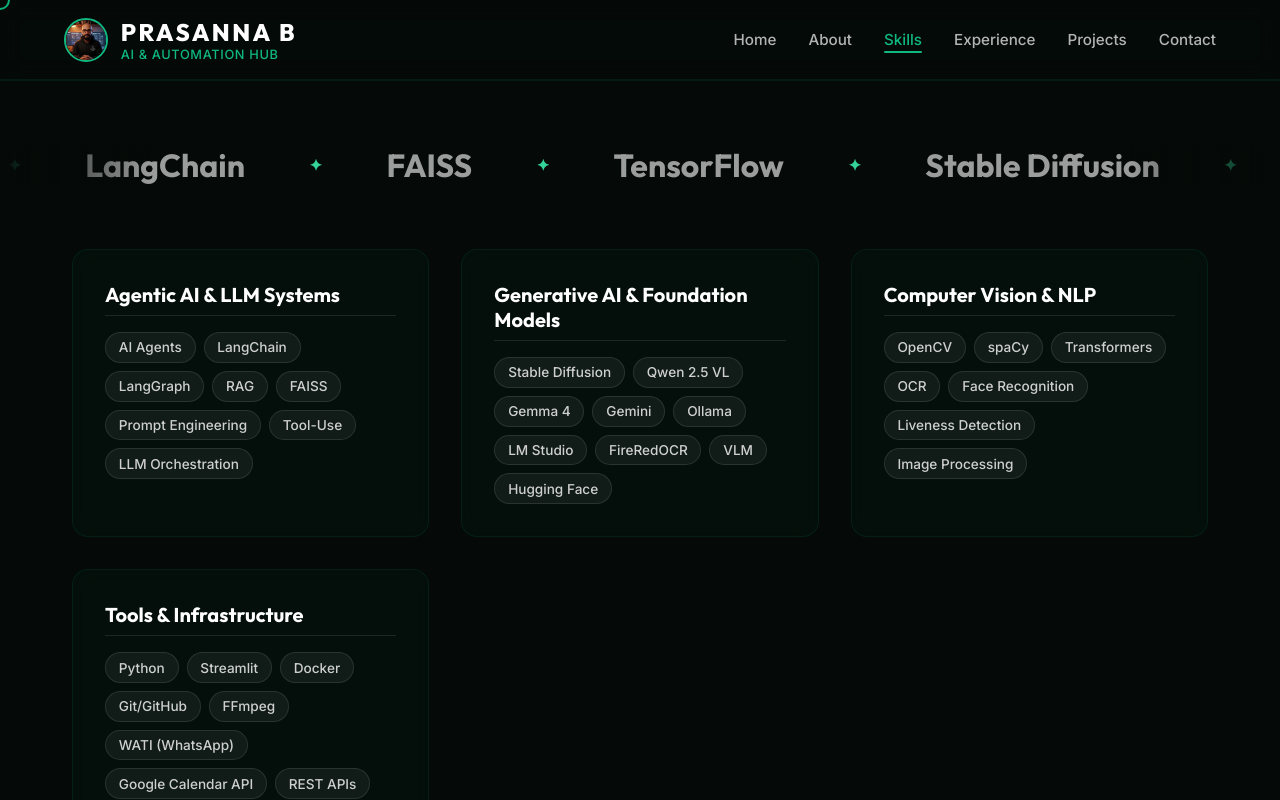
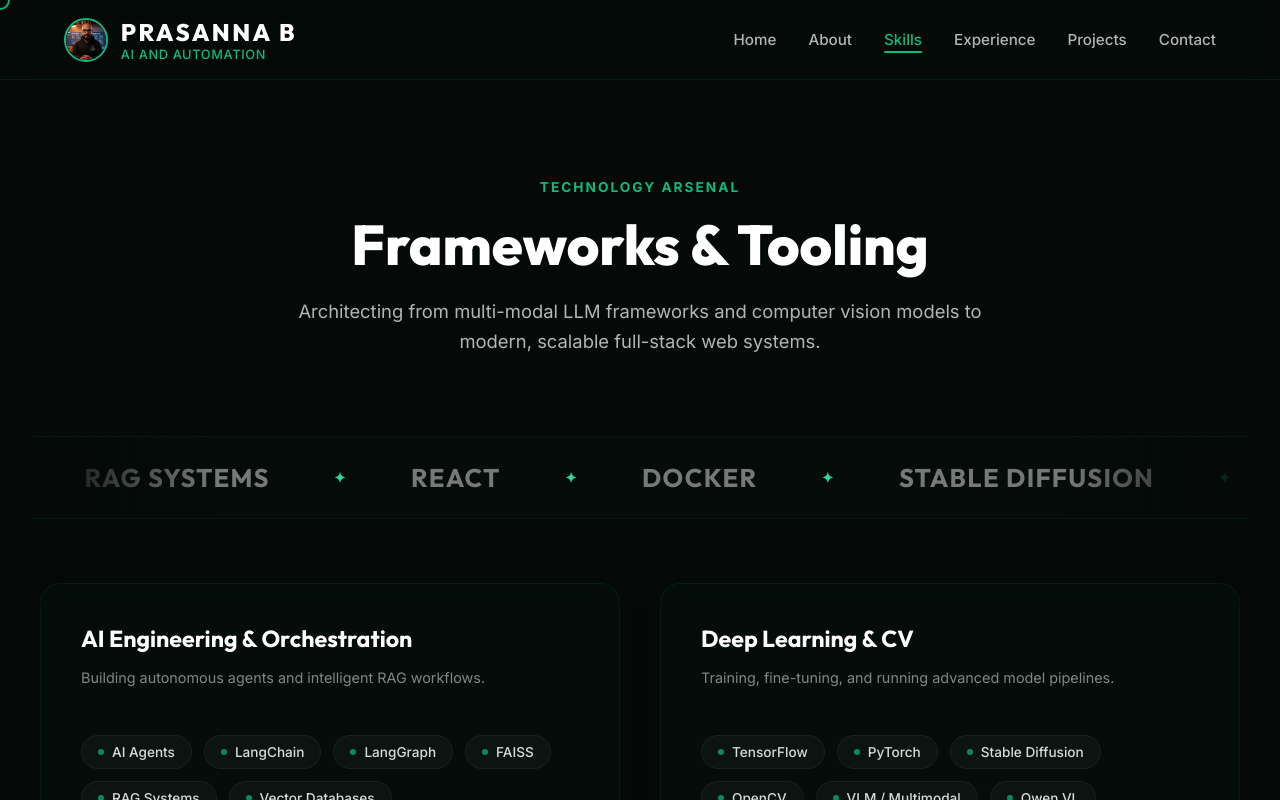
Before and after one commit to prasannab4362/prasannabalaji, a Next.js app: page /skills in a window 1280 px wide. Shown: the top 800 px of the page. Built offline with nearby package versions, Linux system fonts and the light colour scheme.

Commit message:
feat: update skills to be comprehensive, add 3D tilt scroll animations, and rename branding to AI and Automation

```diff
--- a/src/app/about/page.tsx
+++ b/src/app/about/page.tsx
@@ -2,7 +2,7 @@ import AboutSection from "@/components/AboutSection/AboutSection";
 import Certifications from "@/components/Certifications/Certifications";
 
 export const metadata = {
-  title: "About | Prasanna B - AI & Automation Hub",
+  title: "About | Prasanna B - AI and Automation",
   description: "Learn more about Prasanna B's background, vision, and certifications.",
 };
 
--- a/src/app/contact/page.tsx
+++ b/src/app/contact/page.tsx
@@ -1,7 +1,7 @@
 import ContactSection from "@/components/ContactSection/ContactSection";
 
 export const metadata = {
-  title: "Contact | Prasanna B - AI & Automation Hub",
+  title: "Contact | Prasanna B - AI and Automation",
   description: "Get in touch with Prasanna B for AI engineering, LLM orchestration, computer vision projects, or collaborations.",
 };
 
--- a/src/app/experience/page.tsx
+++ b/src/app/experience/page.tsx
@@ -1,7 +1,7 @@
 import ExperienceTimeline from "@/components/ExperienceTimeline/ExperienceTimeline";
 
 export const metadata = {
-  title: "Experience | Prasanna B - AI & Automation Hub",
+  title: "Experience | Prasanna B - AI and Automation",
   description: "Professional experience of Prasanna B as an AI Engineer.",
 };
 
--- a/src/app/layout.tsx
+++ b/src/app/layout.tsx
@@ -8,11 +8,11 @@ import Footer from "@/components/Footer/Footer";
 import CustomCursor from "@/components/CustomCursor/CustomCursor";
 
 export const metadata: Metadata = {
-  title: "Prasanna B | AI & Automation Hub",
+  title: "Prasanna B | AI and Automation",
   description: "Portfolio of Prasanna B, AI Engineer specializing in Agentic AI, Generative AI workflows, LLM orchestration, Computer Vision, and end-to-end Automation.",
   keywords: ["AI Engineer", "Automation Engineer", "Python Developer", "Agentic AI", "LLM", "Generative AI", "Computer Vision", "Prasanna B", "Coimbatore"],
   openGraph: {
-    title: "Prasanna B | AI & Automation Hub",
+    title: "Prasanna B | AI and Automation",
     description: "Building intelligent AI products, Agentic workflows, and end-to-end ML platforms.",
     type: "website",
   }
--- a/src/app/projects/page.tsx
+++ b/src/app/projects/page.tsx
@@ -2,7 +2,7 @@ import FeaturedProjects from "@/components/FeaturedProjects/FeaturedProjects";
 import GithubSection from "@/components/GithubSection/GithubSection";
 
 export const metadata = {
-  title: "Projects | Prasanna B - AI & Automation Hub",
+  title: "Projects | Prasanna B - AI and Automation",
   description: "Featured AI projects, autonomous agents, and open-source contributions by Prasanna B.",
 };
 
--- a/src/app/skills/page.tsx
+++ b/src/app/skills/page.tsx
@@ -1,7 +1,7 @@
 import SkillsMarquee from "@/components/SkillsMarquee/SkillsMarquee";
 
 export const metadata = {
-  title: "Skills | Prasanna B - AI & Automation Hub",
+  title: "Skills | Prasanna B - AI and Automation",
   description: "Technical skills including Generative AI, Agentic workflows, Computer Vision, and Automation.",
 };
 
--- a/src/components/Footer/Footer.tsx
+++ b/src/components/Footer/Footer.tsx
@@ -52,7 +52,7 @@ export default function Footer() {
         </div>
 
         <div className={styles.copyright}>
-          &copy; {new Date().getFullYear()} Prasanna B | AI & Automation Hub. All rights reserved.
+          &copy; {new Date().getFullYear()} Prasanna B | AI and Automation. All rights reserved.
         </div>
       </div>
     </footer>
--- a/src/components/Navbar/Navbar.tsx
+++ b/src/components/Navbar/Navbar.tsx
@@ -23,7 +23,7 @@ export default function Navbar() {
         <img src="/logo.jpg" alt="Logo" className={styles.logo} />
         <div className={styles.brandText}>
           <span className={styles.name}>Prasanna B</span>
-          <span className={styles.title}>AI & Automation Hub</span>
+          <span className={styles.title}>AI and Automation</span>
         </div>
       </Link>
       <div className={styles.links}>
--- a/src/components/SkillsMarquee/SkillsMarquee.module.css
+++ b/src/components/SkillsMarquee/SkillsMarquee.module.css
@@ -1,12 +1,42 @@
 .container {
   width: 100vw;
-  padding: 4rem 0;
+  padding: 6rem 2rem;
   background: var(--background);
   position: relative;
   z-index: 10;
   overflow: hidden;
-  border-top: 1px solid rgba(16, 185, 129, 0.1);
-  border-bottom: 1px solid rgba(16, 185, 129, 0.1);
+}
+
+.header {
+  text-align: center;
+  margin-bottom: 5rem;
+  max-width: 700px;
+  margin-left: auto;
+  margin-right: auto;
+}
+
+.tagline {
+  font-size: 0.85rem;
+  font-weight: 700;
+  letter-spacing: 0.15em;
+  color: var(--primary-accent);
+  text-transform: uppercase;
+  margin-bottom: 1rem;
+  display: inline-block;
+}
+
+.title {
+  font-size: clamp(2.5rem, 5vw, 3.5rem);
+  font-weight: 800;
+  color: #ffffff;
+  margin-bottom: 1.2rem;
+  line-height: 1.2;
+}
+
+.subtitle {
+  font-size: clamp(1rem, 1.5vw, 1.15rem);
+  line-height: 1.6;
+  color: rgba(255, 255, 255, 0.7);
 }
 
 .marqueeWrap {
@@ -14,15 +44,20 @@
   overflow: hidden;
   white-space: nowrap;
   position: relative;
+  margin-bottom: 4rem;
+  padding: 1.5rem 0;
+  background: rgba(16, 185, 129, 0.01);
+  border-top: 1px solid rgba(16, 185, 129, 0.05);
+  border-bottom: 1px solid rgba(16, 185, 129, 0.05);
 }
 
-/* Create a gradient mask for fading edges */
+/* Gradient fading masks */
 .marqueeWrap::before,
 .marqueeWrap::after {
   content: '';
   position: absolute;
   top: 0;
-  width: 150px;
+  width: 180px;
   height: 100%;
   z-index: 2;
   pointer-events: none;
@@ -41,29 +76,32 @@
 .marqueeTrack {
   display: flex;
   width: max-content;
-  animation: marquee 40s linear infinite;
+  animation: marquee 35s linear infinite;
 }
 
 .marqueeTrack span {
   font-family: 'Outfit', sans-serif;
-  font-size: 2rem;
+  font-size: 1.6rem;
   font-weight: 700;
-  color: rgba(255, 255, 255, 0.6);
+  color: rgba(255, 255, 255, 0.45);
   padding: 0 2rem;
   display: flex;
   align-items: center;
-  transition: color 0.3s ease;
+  transition: all 0.3s ease;
+  letter-spacing: 0.05em;
+  text-transform: uppercase;
 }
 
 .marqueeTrack span:hover {
   color: var(--primary-accent);
+  text-shadow: 0 0 10px rgba(16, 185, 129, 0.5);
 }
 
 .marqueeTrack span::after {
   content: '✦';
   margin-left: 4rem;
   color: var(--secondary-accent);
-  font-size: 1rem;
+  font-size: 0.9rem;
 }
 
 @keyframes marquee {
@@ -71,52 +109,96 @@
   100% { transform: translateX(-50%); }
 }
 
-/* Category Grid */
+/* Category Grid & 3D Tilt properties */
 .categories {
   max-width: 1200px;
-  margin: 4rem auto 0;
-  padding: 0 2rem;
+  margin: 0 auto;
   display: grid;
-  grid-template-columns: repeat(auto-fit, minmax(280px, 1fr));
-  gap: 2rem;
+  grid-template-columns: repeat(auto-fit, minmax(450px, 1fr));
+  gap: 2.5rem;
+  perspective: 1200px; /* Required for 3D depth */
+}
+
+@media (max-width: 768px) {
+  .categories {
+    grid-template-columns: 1fr;
+  }
 }
 
 .category {
-  background: rgba(16, 185, 129, 0.03);
-  border: 1px solid rgba(16, 185, 129, 0.1);
-  border-radius: 16px;
-  padding: 2rem;
-  backdrop-filter: blur(10px);
-  transition: transform 0.3s ease, border-color 0.3s ease;
+  background: rgba(16, 185, 129, 0.02);
+  border: 1px solid rgba(16, 185, 129, 0.08);
+  border-radius: 20px;
+  padding: 2.5rem;
+  backdrop-filter: blur(12px);
+  transform-style: preserve-3d; /* Required for child layers in 3D */
+  will-change: transform, box-shadow, border-color;
+  transition: box-shadow 0.3s ease, border-color 0.3s ease;
+  display: flex;
+  flex-direction: column;
+  justify-content: space-between;
+  min-height: 280px;
+  box-shadow: 0 4px 20px rgba(0, 0, 0, 0.3);
 }
 
-.category:hover {
-  transform: translateY(-5px);
-  border-color: rgba(16, 185, 129, 0.3);
+.cardHeader {
+  transform: translateZ(40px); /* Pushes header outwards in 3D space */
+  margin-bottom: 2rem;
 }
 
 .catTitle {
   font-family: 'Outfit', sans-serif;
-  font-size: 1.25rem;
+  font-size: 1.45rem;
   font-weight: 700;
-  color: #fff;
-  margin-bottom: 1rem;
-  border-bottom: 1px solid rgba(255, 255, 255, 0.1);
-  padding-bottom: 0.5rem;
+  color: #ffffff;
+  margin-bottom: 0.5rem;
+}
+
+.catDesc {
+  font-size: 0.9rem;
+  color: rgba(255, 255, 255, 0.5);
+  line-height: 1.5;
 }
 
 .tags {
   display: flex;
   flex-wrap: wrap;
-  gap: 0.5rem;
+  gap: 0.75rem;
+  transform: translateZ(30px); /* Pushes tags outwards in 3D space */
 }
 
 .tag {
-  background: rgba(255, 255, 255, 0.05);
-  color: rgba(255, 255, 255, 0.8);
-  padding: 0.4rem 0.8rem;
-  border-radius: 20px;
+  background: rgba(255, 255, 255, 0.03);
+  color: rgba(255, 255, 255, 0.85);
+  padding: 0.5rem 1rem;
+  border-radius: 30px;
   font-size: 0.85rem;
   font-weight: 500;
-  border: 1px solid rgba(255, 255, 255, 0.1);
+  border: 1px solid rgba(255, 255, 255, 0.05);
+  display: inline-flex;
+  align-items: center;
+  gap: 0.5rem;
+  transition: all 0.3s ease;
 }
+
+.tag:hover {
+  background: rgba(16, 185, 129, 0.08);
+  border-color: rgba(16, 185, 129, 0.3);
+  color: #ffffff;
+  transform: translateY(-2px);
+}
+
+.tagDot {
+  width: 6px;
+  height: 6px;
+  border-radius: 50%;
+  background: var(--primary-accent);
+  display: inline-block;
+  opacity: 0.7;
+}
+
+.tag:hover .tagDot {
+  background: var(--secondary-accent);
+  box-shadow: 0 0 8px var(--secondary-accent);
+  opacity: 1;
+}
--- a/src/components/SkillsMarquee/SkillsMarquee.tsx
+++ b/src/components/SkillsMarquee/SkillsMarquee.tsx
@@ -1,38 +1,122 @@
 "use client";
 
-import React from 'react';
+import React, { useEffect, useRef } from 'react';
 import styles from './SkillsMarquee.module.css';
+import gsap from 'gsap';
+import { ScrollTrigger } from 'gsap/ScrollTrigger';
+
+gsap.registerPlugin(ScrollTrigger);
 
 const skillsList = [
-  "Python", "AI Agents", "VLM", "LangChain", "FAISS", "TensorFlow", "Stable Diffusion",
-  "OpenCV", "Flutter", "Next.js", "Qwen3", "Voice AI", "WhatsApp Bot", "RAG", "IoT / ESP32",
-  "Docker", "Gemini API", "PyTorch"
+  "Next.js", "Python", "Three.js", "LangChain", "RAG Systems", "React", "Docker", "Stable Diffusion",
+  "OpenCV", "TensorFlow", "PyTorch", "TypeScript", "Node.js", "LangGraph", "Ollama", "ESP32 / IoT",
+  "FAISS", "GSAP Animations", "Tailwind CSS", "Gemini API", "AI Agents", "VLM / Multimodal"
 ];
 
 const categories = [
   {
-    title: "Agentic AI & LLM Systems",
-    skills: ["AI Agents", "LangChain", "LangGraph", "RAG", "FAISS", "Prompt Engineering", "Tool-Use", "LLM Orchestration"]
+    title: "AI Engineering & Orchestration",
+    description: "Building autonomous agents and intelligent RAG workflows.",
+    skills: ["AI Agents", "LangChain", "LangGraph", "FAISS", "RAG Systems", "Vector Databases", "Prompt Engineering", "LLM Orchestration"]
   },
   {
-    title: "Generative AI & Foundation Models",
-    skills: ["Stable Diffusion", "Qwen 2.5 VL", "Gemma 4", "Gemini", "Ollama", "LM Studio", "FireRedOCR", "VLM", "Hugging Face"]
+    title: "Deep Learning & CV",
+    description: "Training, fine-tuning, and running advanced model pipelines.",
+    skills: ["TensorFlow", "PyTorch", "Stable Diffusion", "OpenCV", "VLM / Multimodal", "Qwen VL", "Gemma", "Ollama", "Face Recognition"]
   },
   {
-    title: "Computer Vision & NLP",
-    skills: ["OpenCV", "spaCy", "Transformers", "OCR", "Face Recognition", "Liveness Detection", "Image Processing"]
+    title: "Web Architecture & Creative Dev",
+    description: "Crafting beautiful, high-performance web experiences.",
+    skills: ["Next.js", "React", "Three.js", "Node.js", "TypeScript", "JavaScript", "GSAP Animations", "CSS Modules", "Tailwind CSS", "WebGL"]
   },
   {
-    title: "Tools & Infrastructure",
-    skills: ["Python", "Streamlit", "Docker", "Git/GitHub", "FFmpeg", "WATI (WhatsApp)", "Google Calendar API", "REST APIs"]
+    title: "DevOps & Hardware Integration",
+    description: "Containerizing services and connecting IoT endpoints.",
+    skills: ["Docker", "Git / GitHub", "ESP32 / IoT", "Microcontrollers", "REST APIs", "PostgreSQL", "Linux Systems", "Vercel / CI-CD"]
   }
 ];
 
 export default function SkillsMarquee() {
+  const cardsRef = useRef<HTMLDivElement[]>([]);
+  const containerRef = useRef<HTMLDivElement>(null);
+
+  useEffect(() => {
+    // Staggered entrance animation for cards
+    gsap.fromTo(cardsRef.current,
+      {
+        opacity: 0,
+        y: 60,
+        rotateX: 10,
+        transformPerspective: 1000
+      },
+      {
+        opacity: 1,
+        y: 0,
+        rotateX: 0,
+        duration: 0.8,
+        stagger: 0.15,
+        ease: "power3.out",
+        scrollTrigger: {
+          trigger: `.${styles.categories}`,
+          start: "top 85%",
+        }
+      }
+    );
+  }, []);
+
+  const handleMouseMove = (e: React.MouseEvent<HTMLDivElement>, index: number) => {
+    const card = cardsRef.current[index];
+    if (!card) return;
+
+    const rect = card.getBoundingClientRect();
+    const x = e.clientX - rect.left;
+    const y = e.clientY - rect.top;
+
+    const xc = rect.width / 2;
+    const yc = rect.height / 2;
+
+    // Calculate 3D tilt degree based on mouse position relative to card center
+    const angleX = (yc - y) / 10;
+    const angleY = (x - xc) / 10;
+
+    gsap.to(card, {
+      rotateX: angleX,
+      rotateY: angleY,
+      scale: 1.03,
+      boxShadow: "0 20px 40px rgba(16, 185, 129, 0.15)",
+      borderColor: "rgba(16, 185, 129, 0.4)",
+      duration: 0.3,
+      ease: "power2.out"
+    });
+  };
+
+  const handleMouseLeave = (index: number) => {
+    const card = cardsRef.current[index];
+    if (!card) return;
+
+    gsap.to(card, {
+      rotateX: 0,
+      rotateY: 0,
+      scale: 1,
+      boxShadow: "0 4px 20px rgba(0, 0, 0, 0.3)",
+      borderColor: "rgba(16, 185, 129, 0.1)",
+      duration: 0.5,
+      ease: "power3.out"
+    });
+  };
+
   return (
-    <section className={styles.container} id="skills">
+    <section className={styles.container} id="skills" ref={containerRef}>
 
-      {/* Infinite Marquee */}
+      <div className={`${styles.header} skills-header`}>
+        <span className={styles.tagline}>TECHNOLOGY ARSENAL</span>
+        <h1 className={styles.title}>Frameworks & Tooling</h1>
+        <p className={styles.subtitle}>
+          Architecting from multi-modal LLM frameworks and computer vision models to modern, scalable full-stack web systems.
+        </p>
+      </div>
+
+      {/* Infinite Marquee with emerald neon style */}
       <div className={styles.marqueeWrap}>
         <div className={styles.marqueeTrack}>
           {/* Double the list to make it seamless */}
@@ -42,14 +126,27 @@ export default function SkillsMarquee() {
         </div>
       </div>
 
-      {/* Categorized Grid */}
+      {/* Categorized 3D Tilt Grid */}
       <div className={styles.categories}>
         {categories.map((cat, i) => (
-          <div key={i} className={styles.category}>
-            <h3 className={styles.catTitle}>{cat.title}</h3>
+          <div
+            key={i}
+            ref={(el) => { if (el) cardsRef.current[i] = el; }}
+            className={styles.category}
+            onMouseMove={(e) => handleMouseMove(e, i)}
+            onMouseLeave={() => handleMouseLeave(i)}
+          >
+            <div className={styles.cardHeader}>
+              <h3 className={styles.catTitle}>{cat.title}</h3>
+              <p className={styles.catDesc}>{cat.description}</p>
+            </div>
+
             <div className={styles.tags}>
               {cat.skills.map((skill, j) => (
-                <span key={j} className={styles.tag}>{skill}</span>
+                <span key={j} className={styles.tag}>
+                  <span className={styles.tagDot}></span>
+                  {skill}
+                </span>
               ))}
             </div>
           </div>
```
